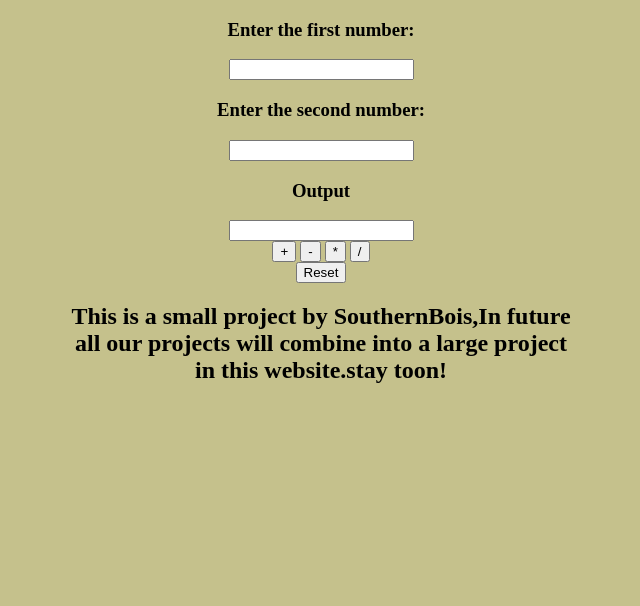
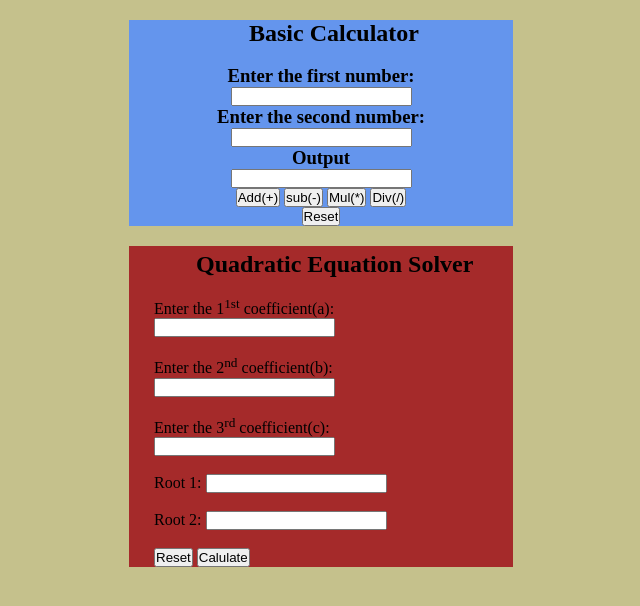
Before and after one commit to Abinjohn1245/Our-First-repository, a plain HTML site: page index.html in a window 1280 px wide. Shown: the whole page, without its empty margins (319-959 px from the left). Drawn offline with Linux system fonts and the light colour scheme.

Commit message:
Update index.html

```diff
--- a/index.html
+++ b/index.html
@@ -5,7 +5,7 @@
 <title>
     southernbois
 </title>
-
+<meta charset="utf-8">
 <script language="javascript">
 function go()
 {
@@ -50,10 +50,60 @@ sum=i/j;
 document.a.d.value=sum;
 
 }
+
+function quadartic1()
+
+{
+
+    var a,b,c;
+var sqr1,root1,root2,sqr4,sqr5,sqr6;
+
+  a=Number(document.i.j.value);
+  b=Number(document.i.k.value);
+  c=Number(document.i.l.value);
+
+sqr1=Math.sqrt(b*b-4*a*c);
+sqr4=-b+sqr1;
+sqr5=-b-sqr1;
+sqr6=2*a;
+root1=sqr4/sqr6;
+root2=sqr5/sqr6;
+
+document.i.m.value=root1;
+document.i.n.value=root2;
+
+}
+
+
+
 </script>
 
 <style>
 
+*{
+            margin: 0;
+            padding: 0;
+            box-sizing: border-box;
+        }
+
+        #hello{
+
+           width: 30%;
+           height: 42%;
+           background-color: brown;
+           margin-left: 35%;
+           padding-left: 25px;
+           padding-top: 5px;
+           margin-top: 20px;
+
+          }
+          #abin{
+            width: 30%;
+            height: 40%;
+            margin-left: 35%;
+            background-color: cornflowerblue;
+            margin-top: 20px;
+          }
 
 </style>
 
@@ -61,37 +111,43 @@ document.a.d.value=sum;
 
 <body bgcolor="#C5C18C">
 
+<div id="abin">
+    <h2>&nbsp; &nbsp; &nbsp; &nbsp; &nbsp;&nbsp;&nbsp;&nbsp;&nbsp;&nbsp;&nbsp;&nbsp;&nbsp;&nbsp;&nbsp;&nbsp;Basic Calculator</h2><br>
     <form name="a">
-        <center>     <h3>Enter the first number:</h3>
+        <center> <h3>Enter the first number:</h3>
             <input name="b" type="text"><br>
             <h3>Enter the second number:</h3>
             <input name="c" type="text"><br>
             <h3>Output</h3>
             <input name="d" type="text"><br>
-            <input type="button" value="+" onclick=go()>
-            <input type="button" value="-" onclick=wanna()>
-            <input type="button" value="*" onclick=want()>
-            <input type="button" value="/" onclick=went()><br>
+            <input type="button" value="Add(+)" onclick=go()>
+            <input type="button" value="sub(-)" onclick=wanna()>
+            <input type="button" value="Mul(*)" onclick=want()>
+            <input type="button" value="Div(/)" onclick=went()><br>
             <input type="reset"></center>
+    </form>
+</div>
 
-    </form>
-    <center>
-        <div class="hi">
-            <p>
-                <h2>
-                    This is a small project by SouthernBois,In future<br>
-                    all our projects will combine into a large project<br>
-                    in this website.stay toon!
-                </h2>
-            </p>
+    <div id="hello">
+
+        <h2>&nbsp; &nbsp; &nbsp; &nbsp;Quadratic Equation Solver</h2><br>
+
+        <form name="i">
+            Enter the 1<sup>1st</sup> coefficient(a):
+               <input name="j" type="text"><br><br>
+               Enter the 2<sup>nd</sup> coefficient(b):
+               <input name="k" type="text"><br><br>
+               Enter the 3<sup>rd</sup> coefficient(c):
+               <input name="l" type="text"><br><br>
+               Root 1:
+               <input name="m" type="text"><br><br>
+               Root 2:
+               <input name="n" type="text"><br><br>
+               <input type="reset">
+               <input type="button" value="Calulate" onclick=quadartic1()>
+         </form>
 
         </div>
 
-
-
-    </center>
-
-
-
 </body>
 </html>
```
